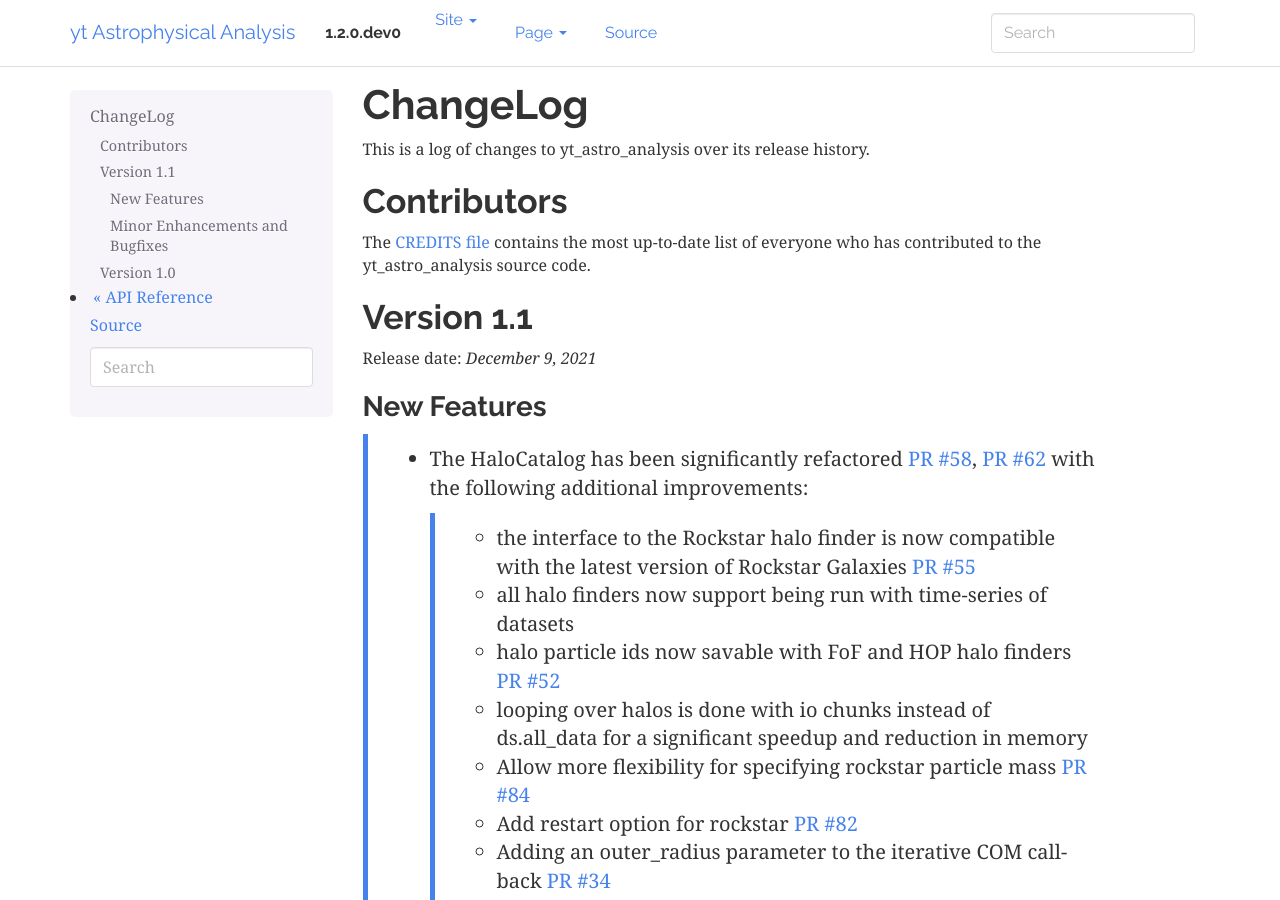
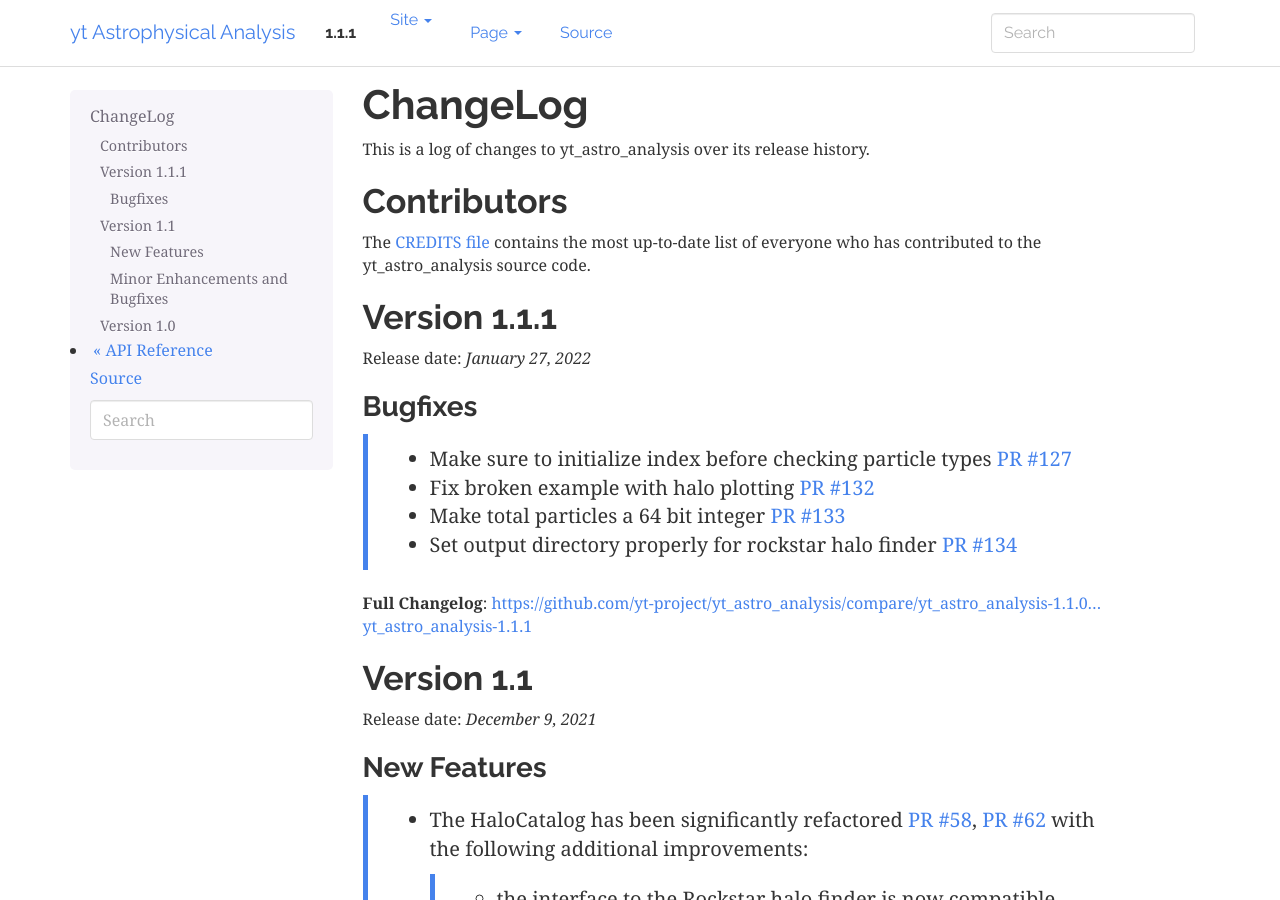
Before and after one commit to yt-project/yt_astro_analysis, a Sphinx documentation site: the page built from doc/source/changelog.rst, in a window 1280 px wide and 900 px high. Built offline with Sphinx 7.4.7, drawn with Linux system fonts in a browser that asks for light colours; formulas are drawn with MathJax 3.

Commit message:
Version change and changelog updates for 1.1.1 release.

```diff
--- a/doc/source/changelog.rst
+++ b/doc/source/changelog.rst
@@ -12,6 +12,21 @@ The `CREDITS file
 <https://github.com/yt-project/yt_astro_analysis/blob/main/CREDITS>`__
 contains the most up-to-date list of everyone who has contributed to the
 yt_astro_analysis source code.
+
+Version 1.1.1
+-------------
+
+Release date: *January 27, 2022*
+
+Bugfixes
+^^^^^^^^
+
+ * Make sure to initialize index before checking particle types `PR #127 <https://github.com/yt-project/yt_astro_analysis/pull/127>`__
+ * Fix broken example with halo plotting `PR #132 <https://github.com/yt-project/yt_astro_analysis/pull/132>`__
+ * Make total particles a 64 bit integer `PR #133 <https://github.com/yt-project/yt_astro_analysis/pull/133>`__
+ * Set output directory properly for rockstar halo finder `PR #134 <https://github.com/yt-project/yt_astro_analysis/pull/134>`__
+
+**Full Changelog**: https://github.com/yt-project/yt_astro_analysis/compare/yt_astro_analysis-1.1.0...yt_astro_analysis-1.1.1
 
 Version 1.1
 -----------
--- a/doc/source/conf.py
+++ b/doc/source/conf.py
@@ -79,9 +79,9 @@ author = "The yt project"
 # built documents.
 #
 # The short X.Y version.
-version = "1.2.0.dev0"
+version = "1.1.1"
 # The full version, including alpha/beta/rc tags.
-release = "1.2.0.dev0"
+release = "1.1.1"
 
 # The language for content autogenerated by Sphinx. Refer to documentation
 # for a list of supported languages.
--- a/setup.cfg
+++ b/setup.cfg
@@ -1,6 +1,6 @@
 [metadata]
 name = yt_astro_analysis
-version = 1.2.0.dev0
+version = 1.1.1
 description = yt astrophysical analysis modules extension
 long_description = file: README.md
 long_description_content_type = text/markdown
--- a/yt_astro_analysis/__init__.py
+++ b/yt_astro_analysis/__init__.py
@@ -13,7 +13,7 @@ API for yt astro analysis.
 # The full license is in the file COPYING.txt, distributed with this software.
 # -----------------------------------------------------------------------------
 
-__version__ = "1.2.0.dev0"
+__version__ = "1.1.1"
 
 from yt_astro_analysis import (
     cosmological_observation,
```
